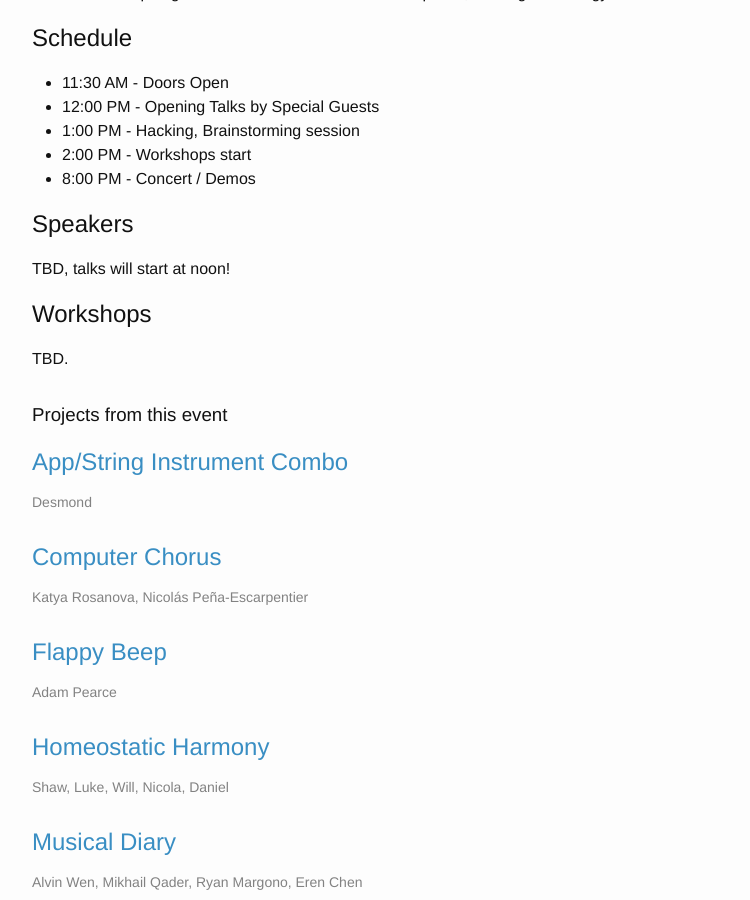
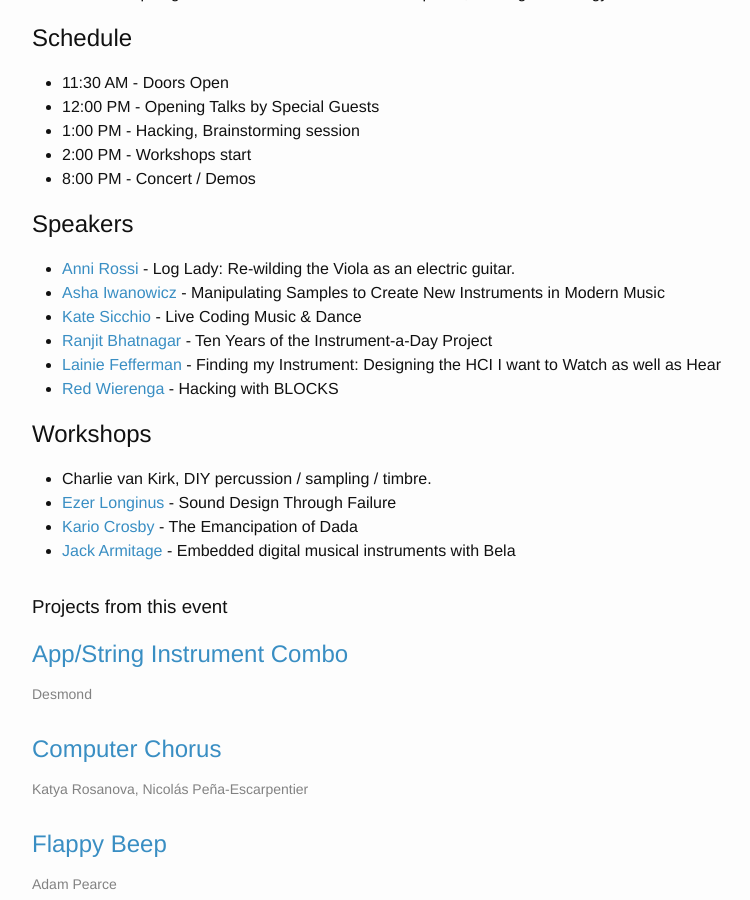
Before and after one commit to musichackathon/mmh_jekyll, a Jekyll site: the page built from _events/2017-10-14.md, in a window 1280 px wide and 900 px high, scrolled down 377 px. Shown: the whole window, without its empty margins (238-988 px from the left). Built offline with Jekyll 4.4.1, drawn with Linux system fonts in a browser that asks for light colours.

Commit message:
Add New Musical Instruments workshop & speaker descriptions (#80)

```diff
--- a/_events/2017-10-14.md
+++ b/_events/2017-10-14.md
@@ -16,7 +16,15 @@
 - 8:00 PM - Concert / Demos
 
 # Speakers
-TBD, talks will start at noon!
+- [Anni Rossi](https://www.annirossi.com) - Log Lady: Re-wilding the Viola as an electric guitar.
+- [Asha Iwanowicz](http://ashasounds.com) -  Manipulating Samples to Create New Instruments in Modern Music
+- [Kate Sicchio](http://blog.sicchio.com) - Live Coding Music & Dance
+- [Ranjit Bhatnagar](http://moonmilk.com) - Ten Years of the Instrument-a-Day Project
+- [Lainie Fefferman](http://lainiefefferman.com) -  Finding my Instrument:  Designing the HCI I want to Watch as well as Hear
+- [Red Wierenga](https://roli.com/products/blocks) - Hacking with BLOCKS
 
 # Workshops
-TBD.
+- Charlie van Kirk, DIY percussion / sampling / timbre.
+- [Ezer Longinus](https://www.brooklynresearch.org) - Sound Design Through Failure
+- [Kario Crosby](http://portraitofacreative.com/karioki_crosby/) - The Emancipation of Dada
+- [Jack Armitage](http://bela.io) -  Embedded digital musical instruments with Bela
```
